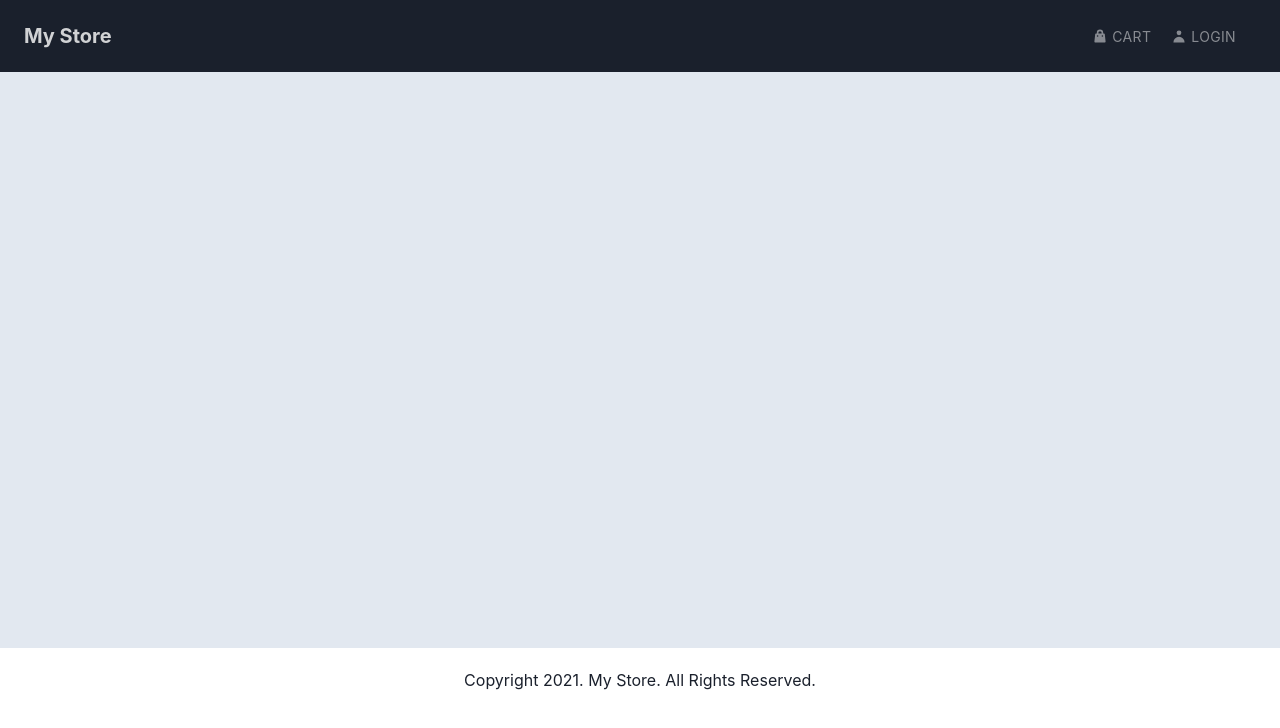
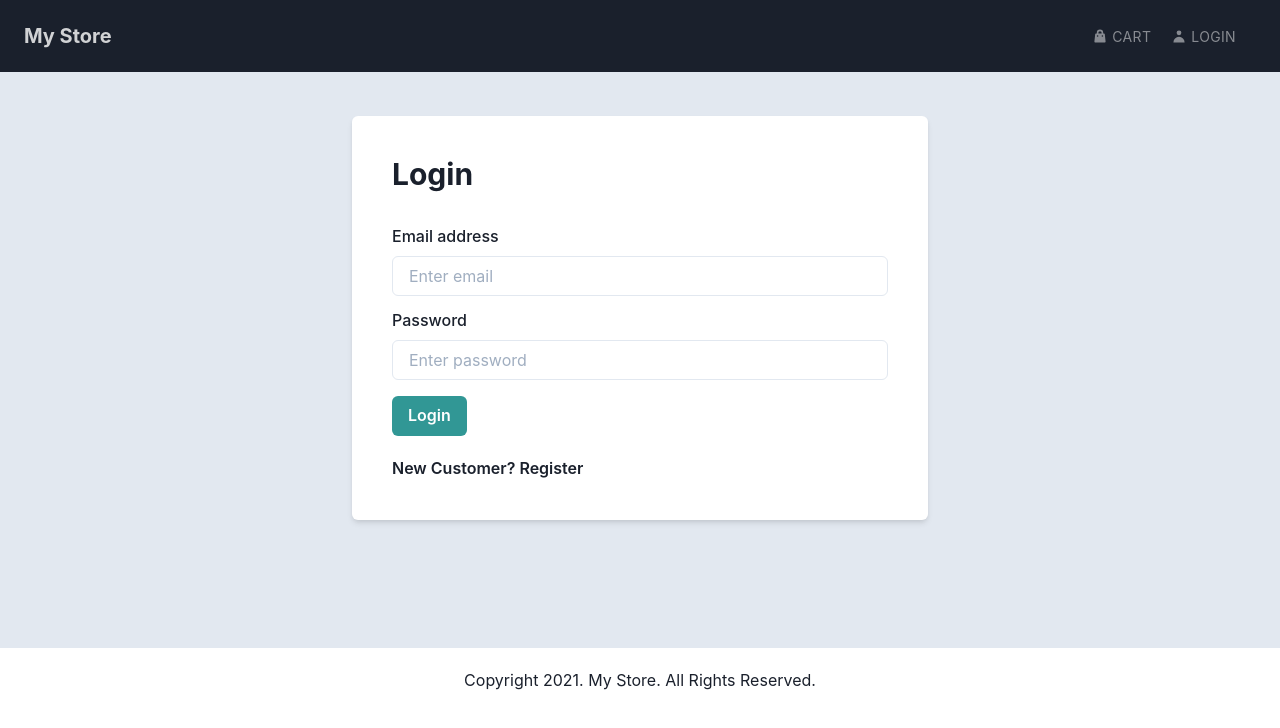
Before and after one commit to Swapnil-Bhabal/MyStore, a React (Create React App) app in the folder frontend/: page /login in a window 1280 px wide. Shown: the top 728 px of the page. Built offline with nearby package versions, Linux system fonts and the light colour scheme.

Commit message:
Step 36 & 37 Completed: Login redux functionality and LoginScreen implemented.

```diff
--- a/frontend/src/App.js
+++ b/frontend/src/App.js
@@ -5,6 +5,7 @@ import Footer from "./components/Footer";
 import HomeScreen from './screens/HomeScreen';
 import ProductScreen from './screens/ProductScreen';
 import CartScreen from './screens/CartScreen';
+import LoginScreen from './screens/LoginScreen';
 
 const App = () => {
     return (
@@ -17,9 +18,10 @@ const App = () => {
         py="6"
         px="6"
         bgColor="gray.200">
-        <Route path="/" exact component={HomeScreen}/>
+        <Route path="/login" component={LoginScreen}/>
         <Route path="/product/:id" component={ProductScreen}/>
         <Route path="/cart/:id?" component={CartScreen}/>
+        <Route path="/" exact component={HomeScreen}/>
         </Flex>
         <Footer/>
         </Router>
--- /dev/null
+++ b/frontend/src/components/FormContainer.js
@@ -0,0 +1,18 @@
+import {Flex} from '@chakra-ui/react';
+
+const FormContainer = ({ children, width = 'xl' }) => {
+    return (
+        <Flex
+        direction = "column"
+        boxShadow = "md"
+        rounded = "md"
+        bgColor = "white"
+        p = "10"
+        width = {width}
+        >
+        {children}
+        </Flex>
+    );
+};
+
+export default FormContainer;
--- a/frontend/src/components/Header.js
+++ b/frontend/src/components/Header.js
@@ -67,7 +67,7 @@ const Header = () => {
         Cart
         </Flex>
         </MenuItems>
-        <MenuItems url="/">
+        <MenuItems url="/login">
         <Flex alignItems="center">
         <Icon as={HiUser} w="4" h="4" mr="1"/>
         Login
--- /dev/null
+++ b/frontend/src/screens/LoginScreen.js
@@ -0,0 +1,91 @@
+import { useState, useEffect } from "react";
+import { Link as RouterLink } from 'react-router-dom';
+import { useDispatch, useSelector } from 'react-redux';
+import {
+    Button,
+    Flex,
+    Heading,
+    Text,
+    FormControl,
+    FormLabel,
+    Input,
+    Link,
+    Spacer,
+} from '@chakra-ui/react';
+
+import Message from '../components/Message';
+import FormContainer from "../components/FormContainer";
+import { login } from "../actions/userActions";
+
+const LoginScreen = ({ location, history }) => {
+    const [email, setEmail] = useState('');
+    const [password, setPassword] = useState('');
+
+    const dispatch = useDispatch();
+
+    const userLogin = useSelector((state) => state.userLogin);
+    const { loading, error, userInfo } = userLogin;
+
+    const redirect = location.search ? location.search.split('=')[1] : '/';
+
+    useEffect(() => {
+        console.log(userInfo);
+
+        if (userInfo) {
+            history.push(redirect);
+        }
+    }, [history, userInfo, redirect]);
+
+    const submitHandler = (e) => {
+        e.preventDefault();
+        dispatch(login(email, password));
+    };
+
+    return (
+        <Flex w="full" alignItems="center" justifyContent="center" py="5">
+        <FormContainer>
+        <Heading as="h1" mb="8" fontSize="3xl">
+        Login
+        </Heading>
+        {error && <Message type="error">{error}</Message>}
+
+        <form onSubmit={submitHandler}>
+        <FormControl id="email">
+            <FormLabel>Email address</FormLabel>
+            <Input
+                type="email"
+                placeholder="Enter email"
+                value={email}
+                onChange={(e) => setEmail(e.target.value)}
+            />
+            </FormControl>
+            <Spacer h="3"/>
+            <FormControl id="password">
+                <FormLabel>Password</FormLabel>
+                <Input
+                    type="password"
+                    placeholder="Enter password"
+                    value={password}
+                    onChange={(e) => setPassword(e.target.value)}/>
+
+            <Button type="submit" isLoading={loading} mt="4" colorScheme="teal">
+            Login
+            </Button>
+            </FormControl>
+        </form>
+        <Flex pt="5">
+        <Text fontWeight="semibold">
+        New Customer?{' '}
+        <Link
+        as={RouterLink}
+        to={redirect ? `/register?redirect=${redirect}` : '/register'}>
+        Register
+        </Link>
+        </Text>
+        </Flex>
+        </FormContainer>
+        </Flex>
+    );
+};
+
+export default LoginScreen;
--- a/frontend/src/store.js
+++ b/frontend/src/store.js
@@ -20,7 +20,7 @@ const cartItemsFromStorage = localStorage.getItem('cartItems')
 
 const userInfoFromStorage = localStorage.getItem('userInfo')
     ? JSON.parse(localStorage.getItem('userInfo'))
-    : {};
+    : null;
 
     const initialState = {
         cart: { cartItems: cartItemsFromStorage },
```
